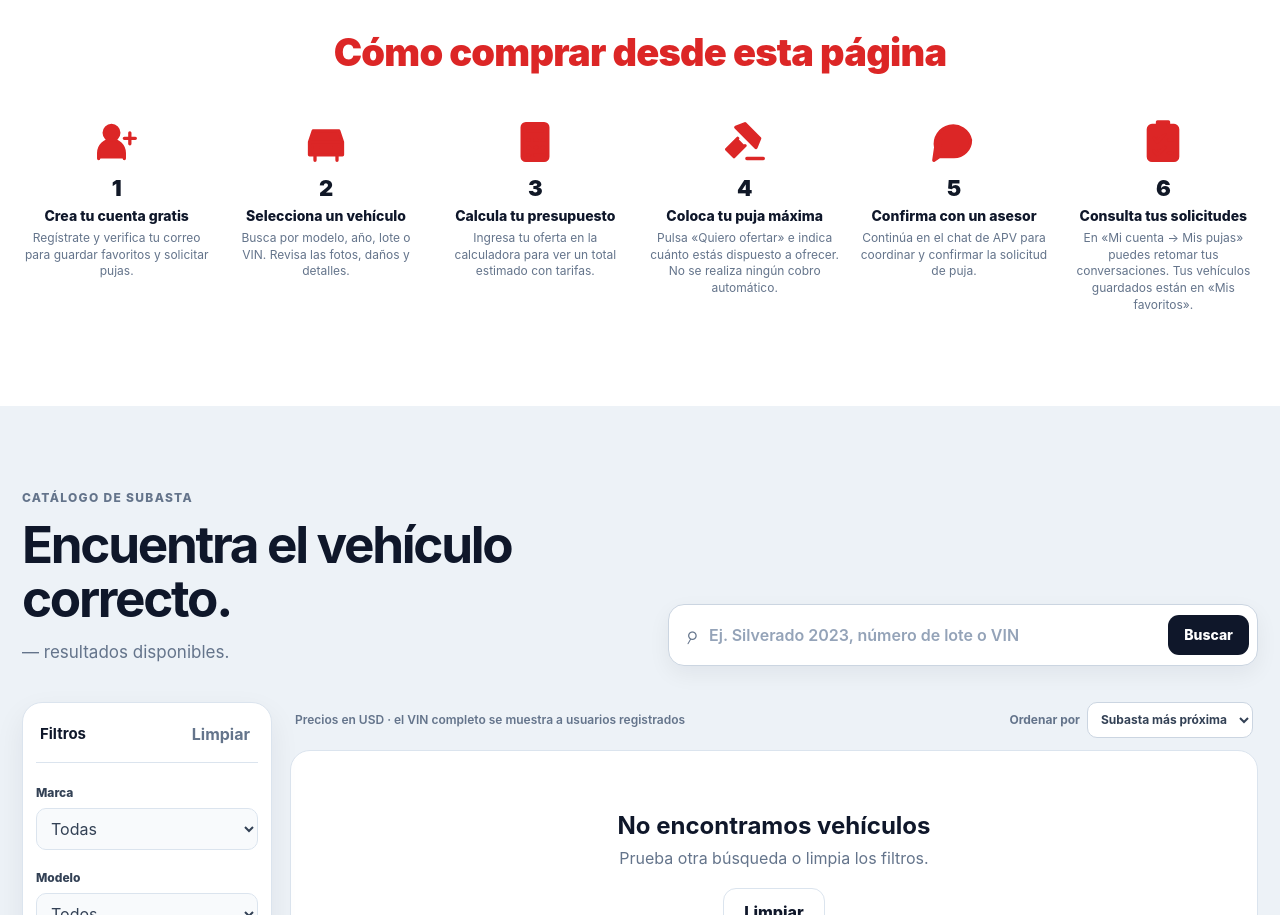
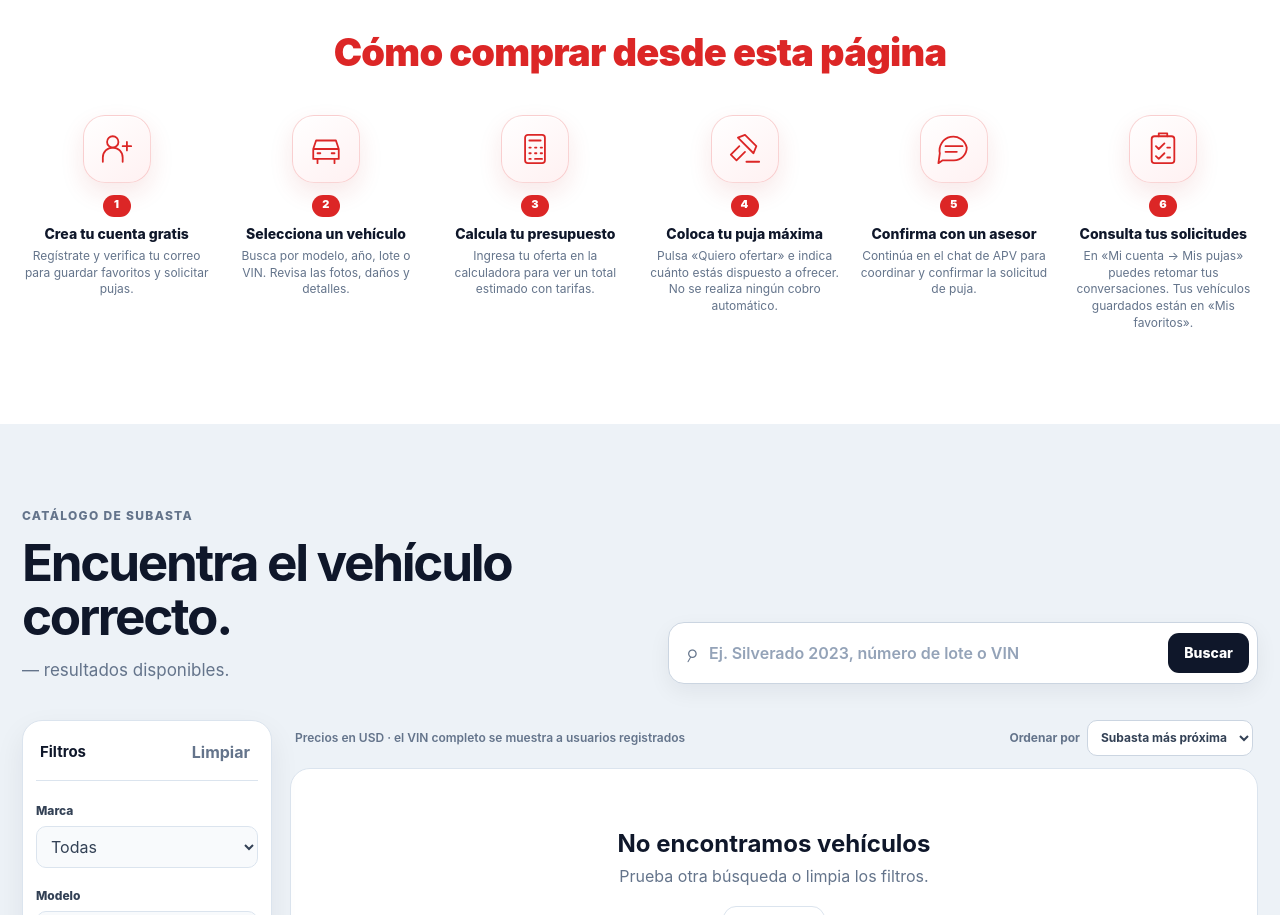
Before and after one commit to aharongp/landing-apv, a website: page public/index.html in a window 1280 px wide. Shown: the part 1157-2072 px from the top of the page. Drawn offline with Linux system fonts and the light colour scheme; no server answers.

Commit message:
Polish buying-step icons with consistent red line style

```diff
--- a/public/styles.css
+++ b/public/styles.css
@@ -3233,22 +3233,50 @@ footer .brand-logo-img {
   display: flex !important;
   align-items: center !important;
   justify-content: center !important;
-  height: 54px !important;
-  margin-bottom: 8px !important;
+  width: 68px !important;
+  height: 68px !important;
+  margin-bottom: 12px !important;
+  border: 1px solid rgba(220, 38, 38, .18) !important;
+  border-radius: 22px !important;
+  color: #dc2626 !important;
+  background: linear-gradient(145deg, #fff 0%, #fff1f2 100%) !important;
+  box-shadow: 0 10px 24px rgba(185, 28, 28, .10), inset 0 1px 0 #fff !important;
+  transition: transform .2s ease, box-shadow .2s ease, border-color .2s ease !important;
 }
 
 .step-icon-wrap svg {
-  fill: #dc2626 !important;
-  width: 44px !important;
-  height: 44px !important;
+  fill: none !important;
+  stroke: currentColor !important;
+  stroke-width: 1.8 !important;
+  width: 34px !important;
+  height: 34px !important;
+  overflow: visible !important;
+}
+
+.step-icon-wrap svg * {
+  fill: none !important;
+  stroke: currentColor !important;
+  vector-effect: non-scaling-stroke;
+}
+
+.step-minimal-item:hover .step-icon-wrap {
+  transform: translateY(-3px) !important;
+  border-color: rgba(220, 38, 38, .34) !important;
+  box-shadow: 0 14px 28px rgba(185, 28, 28, .16), inset 0 1px 0 #fff !important;
 }
 
 .step-minimal-num {
-  font-size: 22px !important;
+  min-width: 28px !important;
+  min-height: 22px !important;
+  padding: 4px 8px !important;
+  border-radius: 999px !important;
+  background: #dc2626 !important;
+  font-size: 11px !important;
   font-weight: 900 !important;
-  color: #111827 !important;
+  color: #fff !important;
   margin-bottom: 8px !important;
   line-height: 1 !important;
+  letter-spacing: .05em !important;
 }
 
 .step-minimal-item h3 {
```
